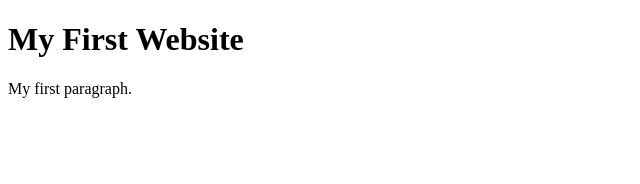
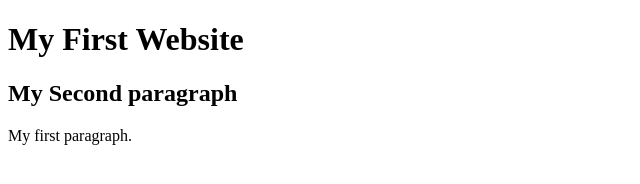
Before and after one commit to hungnd01/HTML-Coder-Rank, a website: page index.html in a window 1280 px wide. Shown: the whole page, without its empty margins (0-640 px from the left). Drawn offline with Linux system fonts and the light colour scheme.

Commit message:
Add new paragraph

```diff
--- a/index.html
+++ b/index.html
@@ -6,6 +6,7 @@
   <body>
 
     <h1>My First Website</h1>
+    <h2>My Second paragraph</h2>
     <p>My first paragraph.</p>
 
   </body>
```
